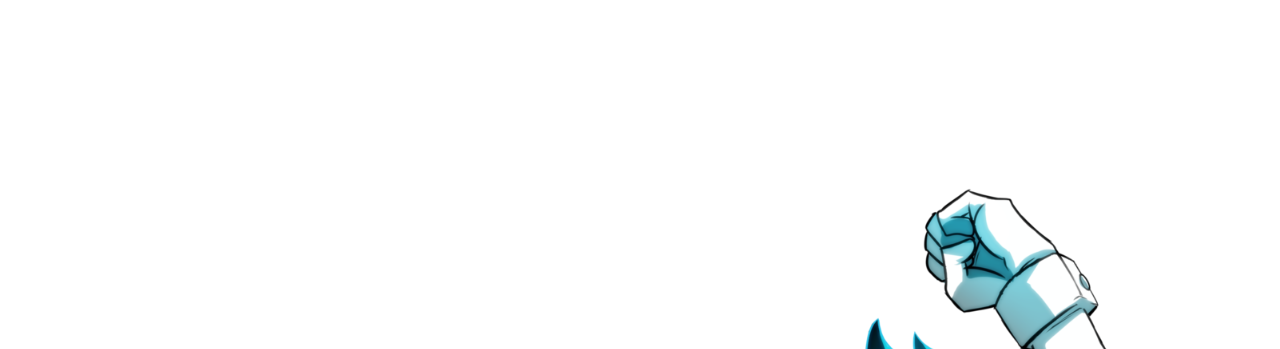
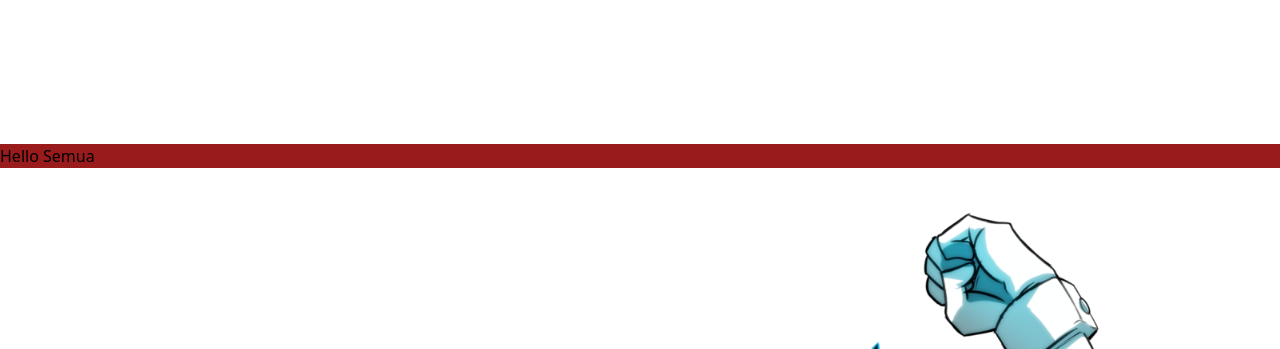
Before and after one commit to MRamadhan000/port, a website: page index.html in a window 1280 px wide. Shown: the top 349 px of the page. Drawn offline with Linux system fonts and the light colour scheme.

Commit message:
test size

```diff
--- a/index.html
+++ b/index.html
@@ -21,8 +21,8 @@
     </style>
     <!-- HERO SECTION START -->
     <section id="home" class="pt-36">
+        <div class="mobileS:bg-green-500 mobileM:bg-yellow-400 mobileL:bg-purple-800 md:bg-sky-700 lg:bg-red-800">Hello Semua</div>
         <div class="container">
-
             <div class="flex flex-wrap">
                 <div class="w-full px-4 self-center md:w-1/2">
                     <h1 class="text-base font-semibold text-primary">Halo Semua 🙌, saya <span class="block font-bold text-4xl mt-1 text-dark">M. Ramadhan Titan Dwi Cahya</span></h1>
```
Also changed, not shown: src/output.css.
